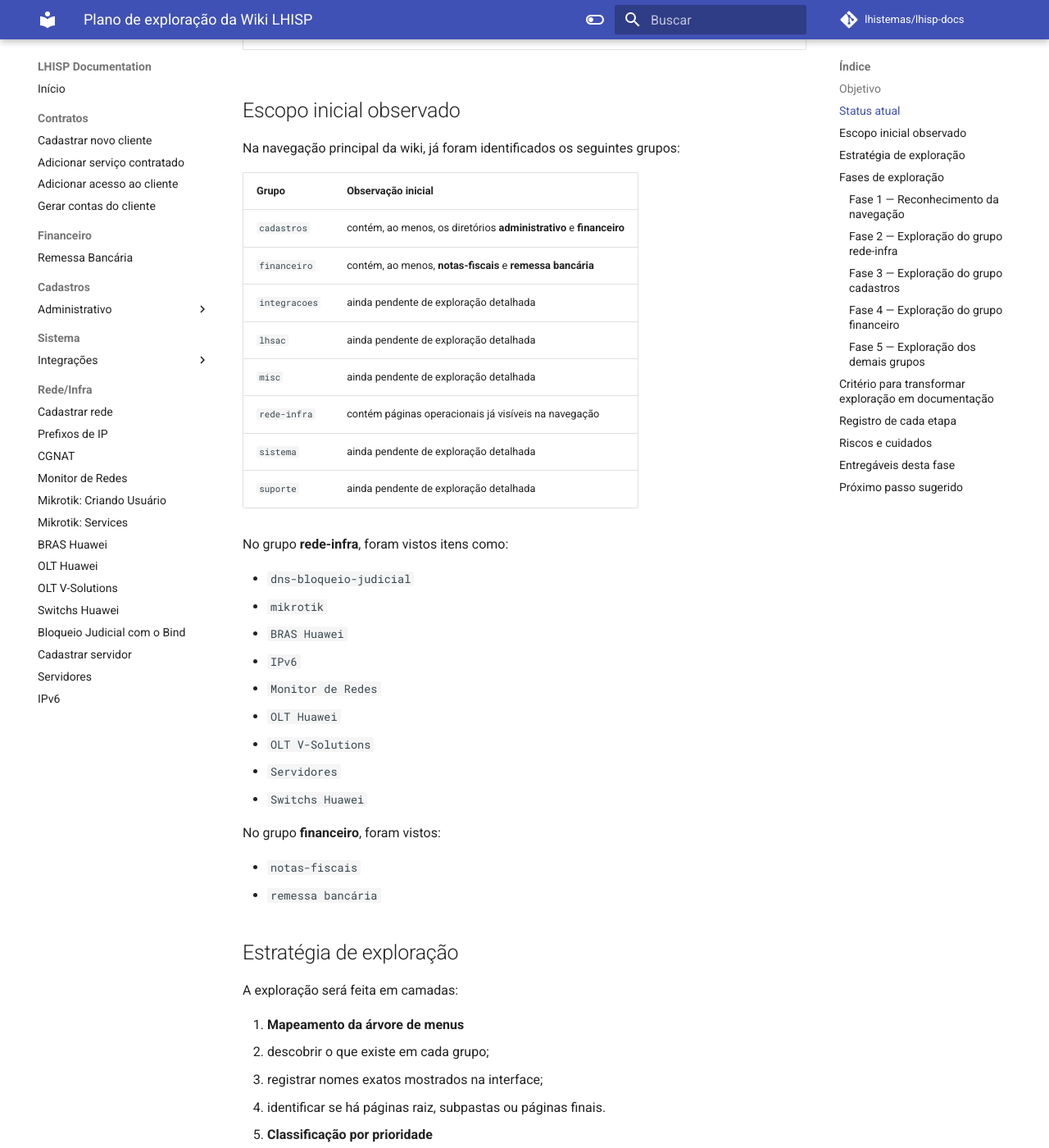
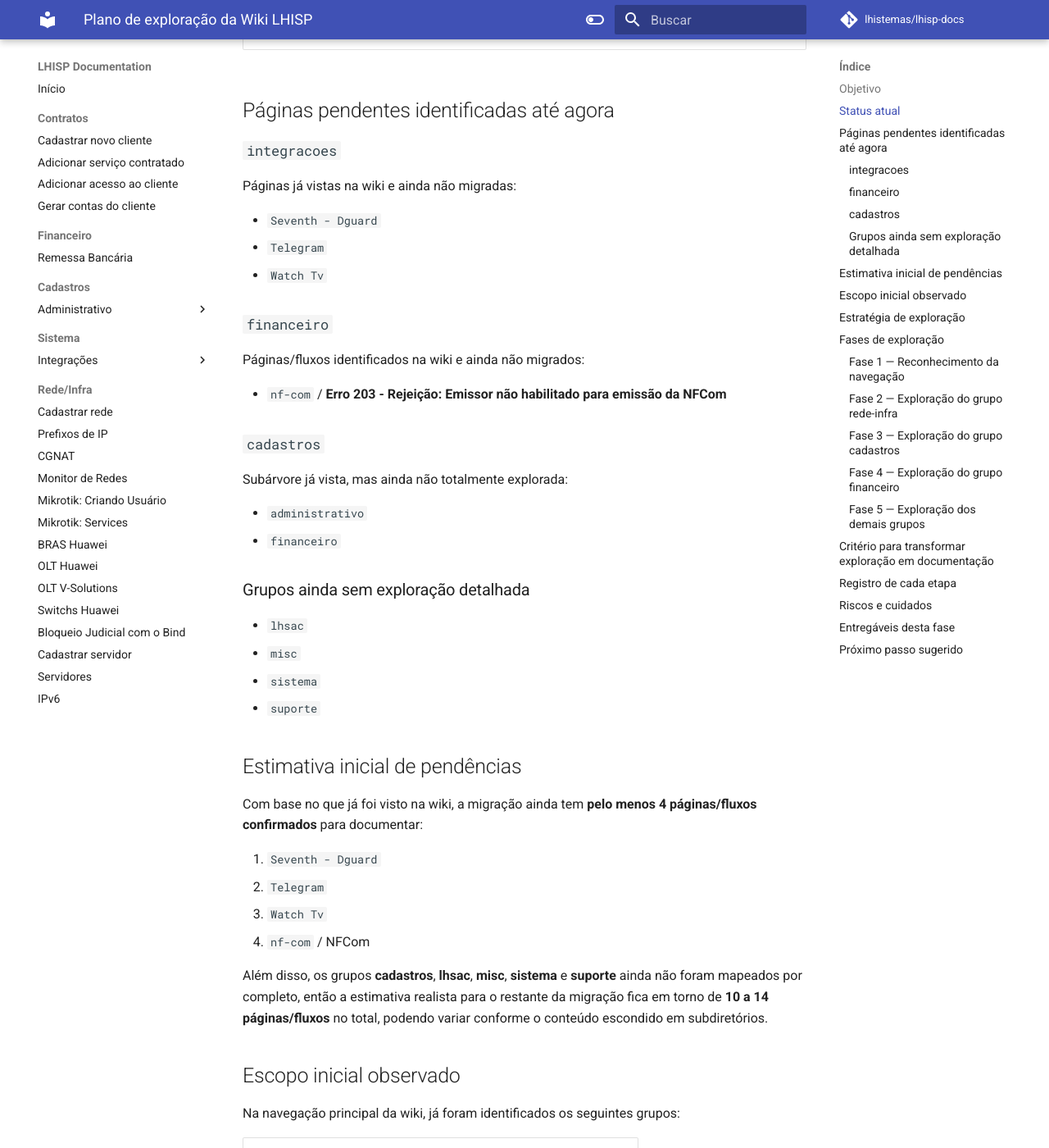
Before and after one commit to leandro-costa-oliveira/lhisp-docs, an MkDocs documentation site: the page built from docs/planejamento/plano-exploracao-wiki.md, in a window 1280 px wide and 1400 px high, scrolled down 2899 px. Shown: the whole window at 82% size. Built offline with MkDocs 1.6.1 and Material for MkDocs 9.7.7, drawn with Linux system fonts in a browser that asks for light colours; comment, search, counter and statistics services are not loaded.

Commit message:
docs: update wiki migration plan with remaining pages

```diff
--- a/docs/planejamento/plano-exploracao-wiki.md
+++ b/docs/planejamento/plano-exploracao-wiki.md
@@ -55,6 +55,47 @@ Mapear a estrutura da wiki do LHISP de forma progressiva, começando pela navega
 | Exploração de **Megazap** em sistema > integrações | Concluído | conteúdo lido na wiki e tela equivalente aberta no demo |
 | Página **Megazap** migrada para o repositório | Concluído | `docs/sistema/megazap.md` |
 | Demais grupos da wiki | Pendente | a iniciar |
+
+## Páginas pendentes identificadas até agora
+
+### `integracoes`
+
+Páginas já vistas na wiki e ainda não migradas:
+
+- `Seventh - Dguard`
+- `Telegram`
+- `Watch Tv`
+
+### `financeiro`
+
+Páginas/fluxos identificados na wiki e ainda não migrados:
+
+- `nf-com` / **Erro 203 - Rejeição: Emissor não habilitado para emissão da NFCom**
+
+### `cadastros`
+
+Subárvore já vista, mas ainda não totalmente explorada:
+
+- `administrativo`
+- `financeiro`
+
+### Grupos ainda sem exploração detalhada
+
+- `lhsac`
+- `misc`
+- `sistema`
+- `suporte`
+
+## Estimativa inicial de pendências
+
+Com base no que já foi visto na wiki, a migração ainda tem **pelo menos 4 páginas/fluxos confirmados** para documentar:
+
+1. `Seventh - Dguard`
+2. `Telegram`
+3. `Watch Tv`
+4. `nf-com` / NFCom
+
+Além disso, os grupos **cadastros**, **lhsac**, **misc**, **sistema** e **suporte** ainda não foram mapeados por completo, então a estimativa realista para o restante da migração fica em torno de **10 a 14 páginas/fluxos** no total, podendo variar conforme o conteúdo escondido em subdiretórios.
 
 ## Escopo inicial observado
 
```
